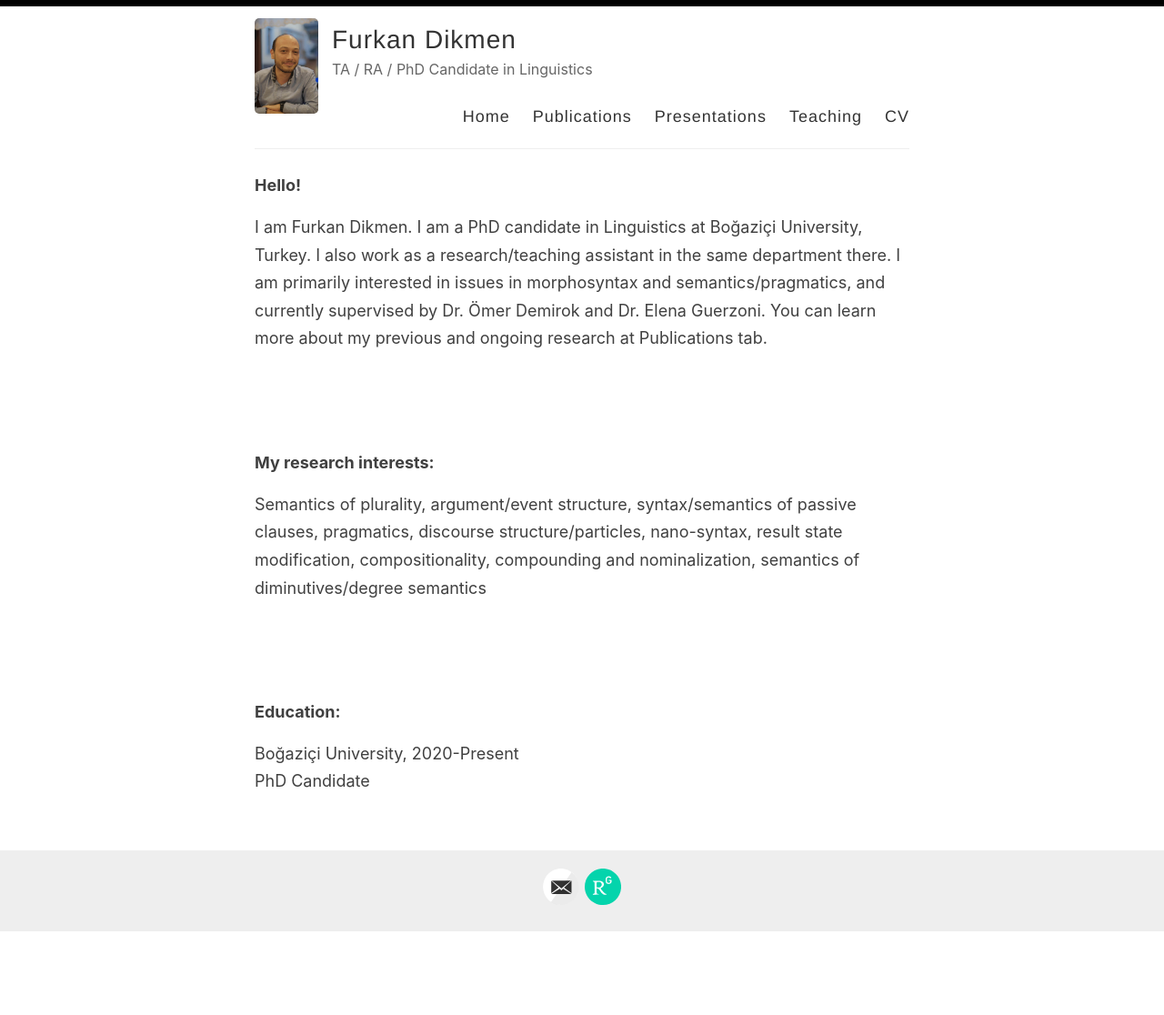
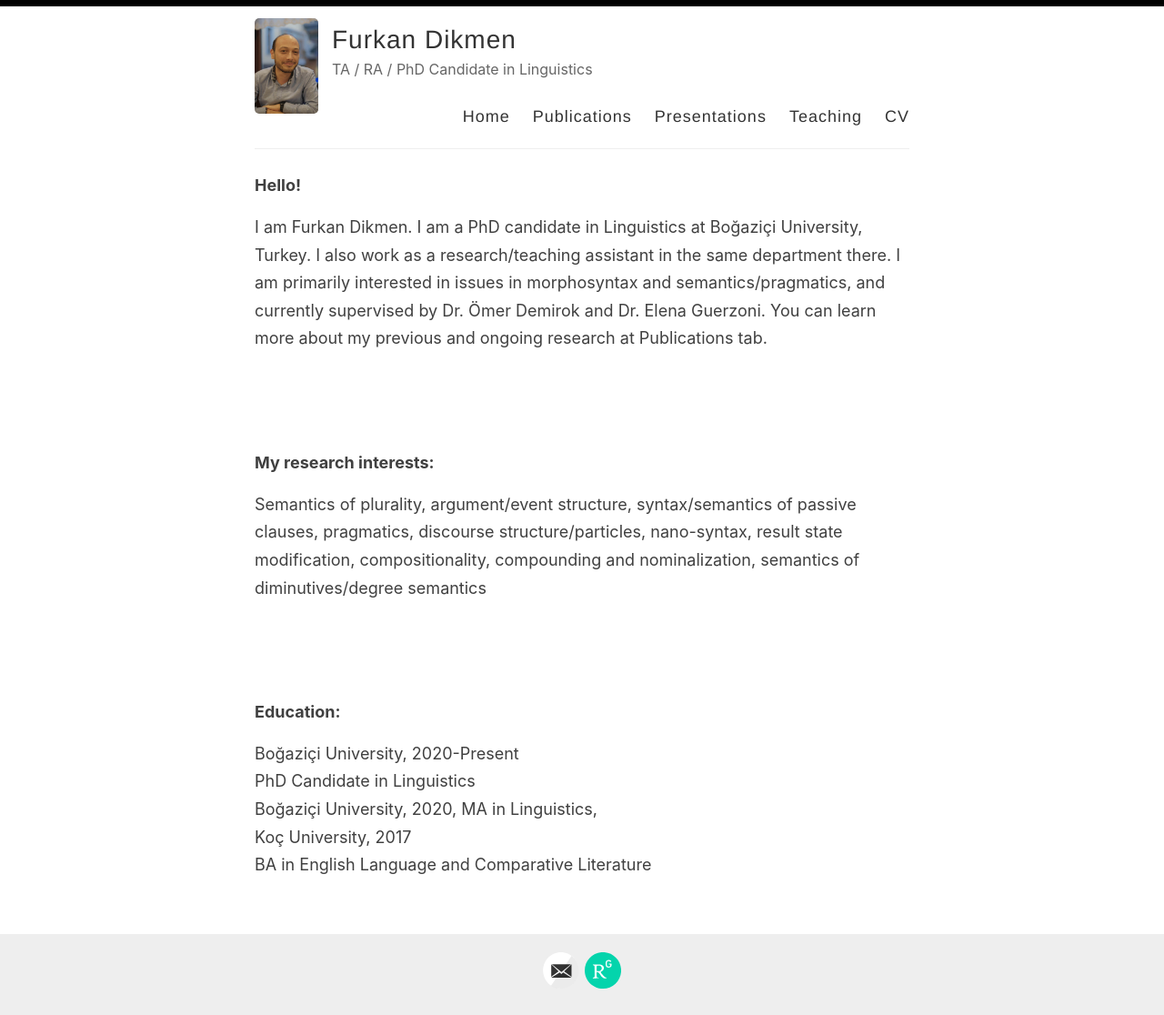
Before and after one commit to furkandikmen/furkandikmen.github.io, a Jekyll site: the page built from index.html, in a window 1280 px wide. Shown: the whole page at 91% size. Built offline with Jekyll 4.4.1, drawn with Linux system fonts in a browser that asks for light colours; the list of posts is cut into pages by our own code; before the commit the page ends 1025 px from its top, so only the background shows below that.

Commit message:
Update index.html

```diff
--- a/index.html
+++ b/index.html
@@ -21,5 +21,5 @@ layout: default
 
 <p><strong>Education:</strong></p>
 
-<p>Boğaziçi University, 2020-Present <br> PhD Candidate </p>
+<p>Boğaziçi University, 2020-Present <br> PhD Candidate in Linguistics <br> Boğaziçi University, 2020, MA in Linguistics, <br> Koç University, 2017 <br> BA in English Language and Comparative Literature  </p>
 </html>
```
